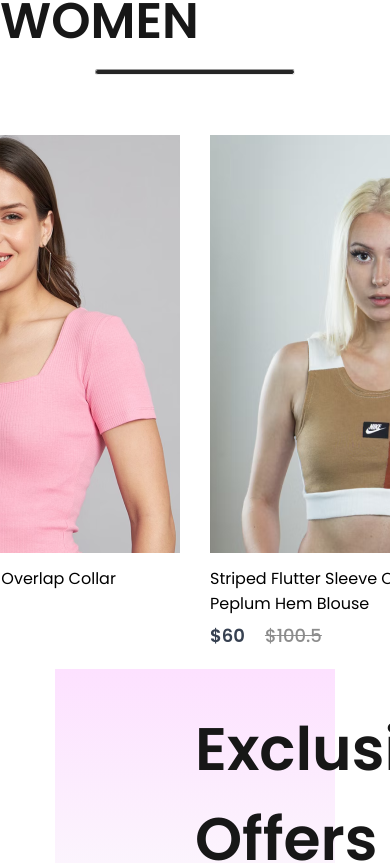
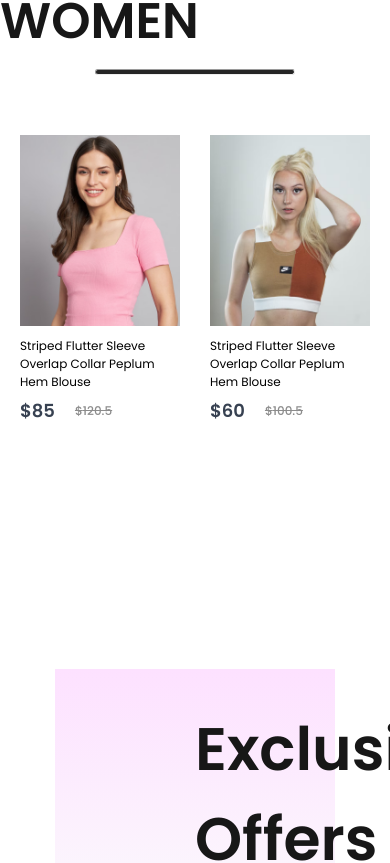
Before and after one commit to FinzyPHINZY/SteezeHub, a React (Vite) app: page / in a window 390 px wide. Shown: the part 991-1854 px from the top of the page. Built offline with nearby package versions, Linux system fonts and the light colour scheme.

Commit message:
made items component responsive

```diff
--- a/src/Components/Items/Item.css
+++ b/src/Components/Items/Item.css
@@ -1,5 +1,9 @@
 .item {
-  width: 350px;
+  width: 280px;
+}
+
+.item img {
+  width: 100%;
 }
 
 .item p {
@@ -9,6 +13,7 @@
 .item__prices {
   display: flex;
   gap: 20px;
+  align-items: center;
 }
 
 .item__price_new {
@@ -28,3 +33,58 @@
   transform: scale(1.05);
   transition: 0.6s;
 }
+
+@media (max-width: 1280px) {
+  .item {
+    width: 220px;
+    font-size: 14px;
+  }
+
+  .item img {
+    width: 100%;
+  }
+
+  .item__price_old {
+    font-size: 14px;
+  }
+}
+
+@media (max-width: 1024px) {
+  .item {
+    width: 170px;
+    font-size: 13px;
+  }
+
+  .item img {
+    width: 100%;
+  }
+
+  .item__price_old {
+    font-size: 13px;
+  }
+}
+
+@media (max-width: 800px) {
+  .item {
+    width: 120px;
+    font-size: 12px;
+  }
+
+  .item img {
+    width: 100%;
+  }
+
+  .item__price_old {
+    font-size: 12px;
+  }
+}
+
+@media (max-width: 500px) {
+  .item {
+    width: 160px;
+  }
+
+  .item img {
+    width: 100%;
+  }
+}
```
